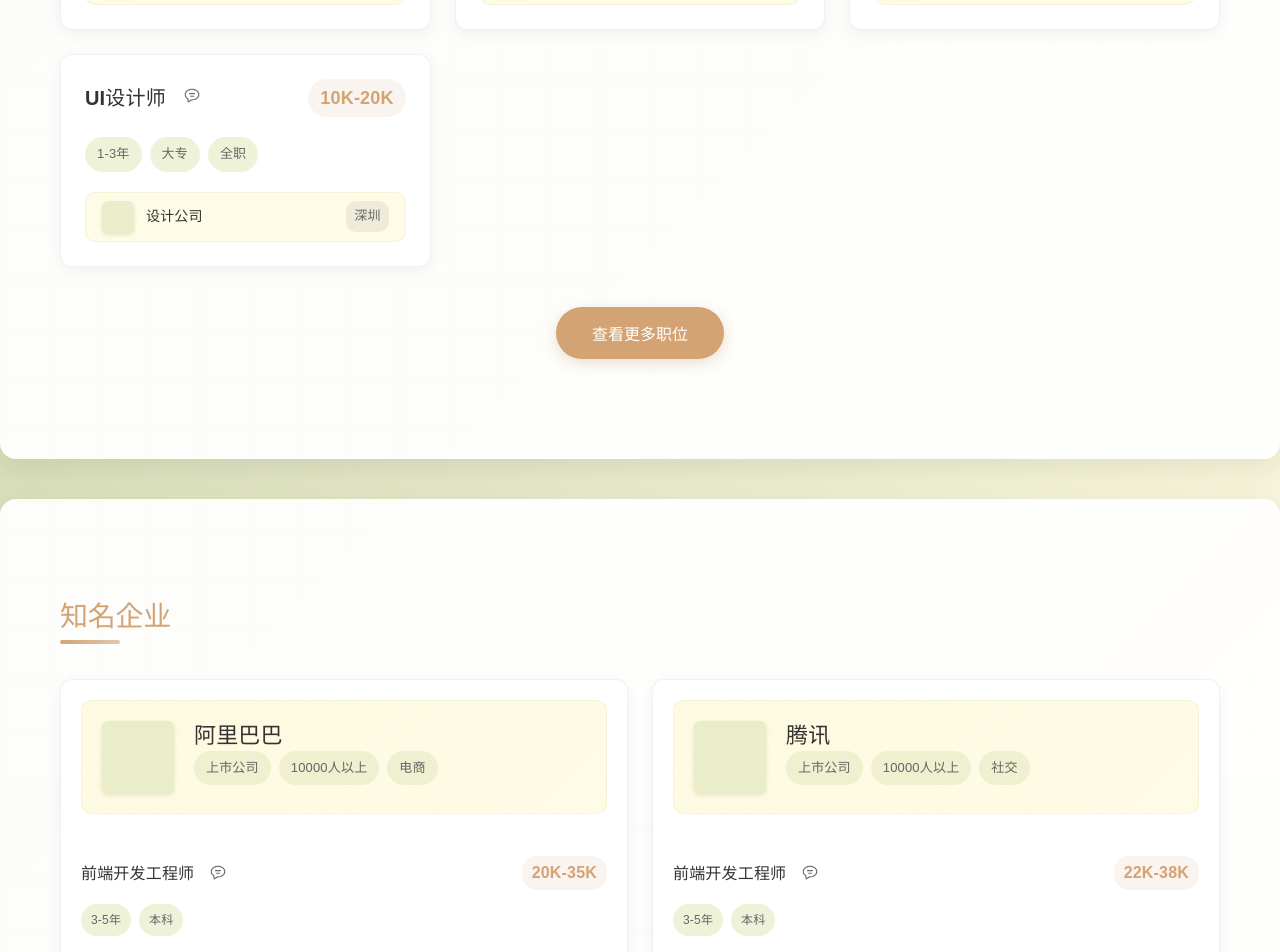
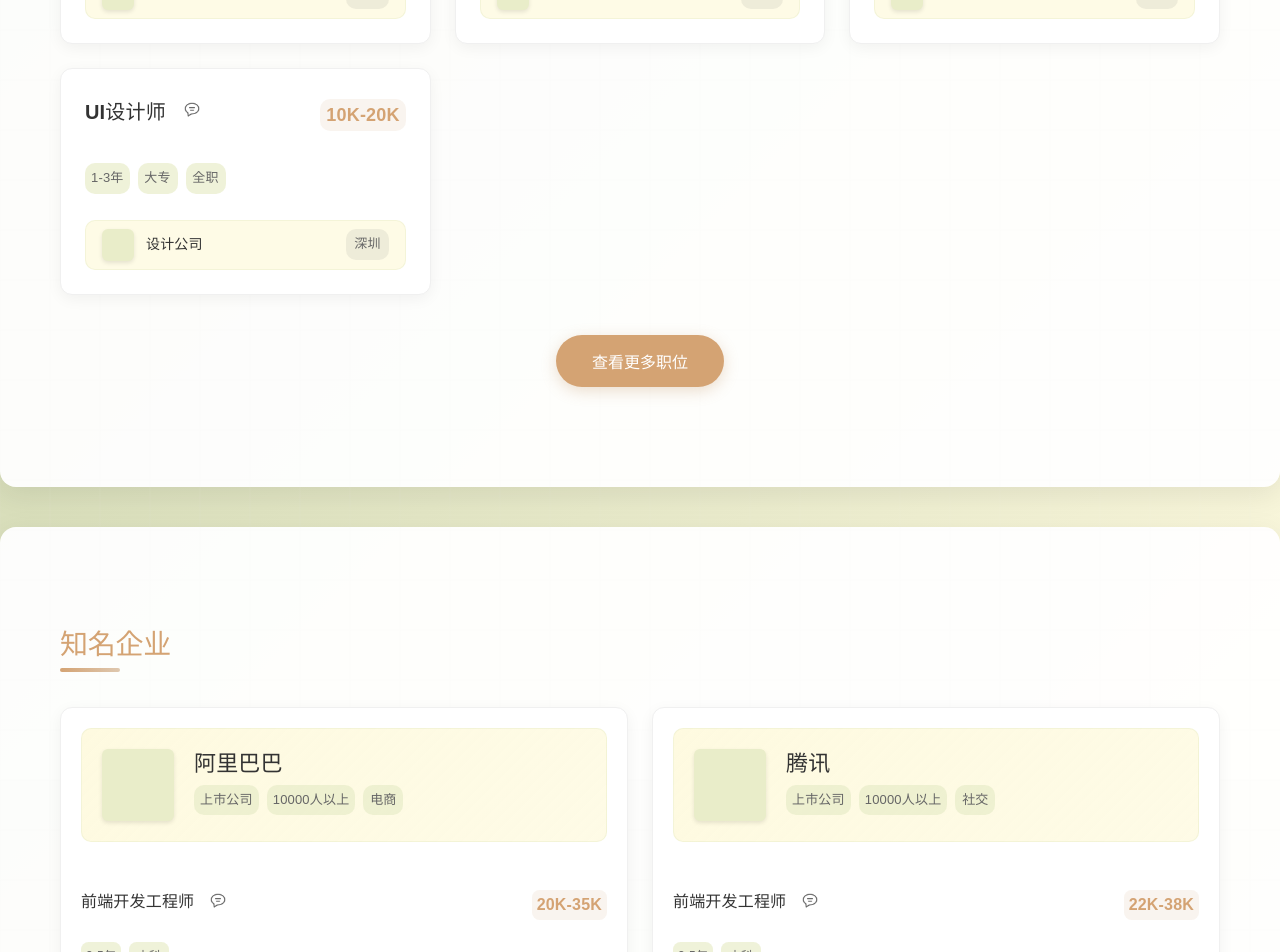
Before and after one commit to MetaDisintegrator/Recuraim_demo, a Vue app: page / in a window 1280 px wide. Shown: the part 820-1772 px from the top of the page. Built offline with nearby package versions, Linux system fonts and the light colour scheme.

Commit message:
style(Home，Job)：tag样式优化

```diff
--- a/src/components/JobDetail.vue
+++ b/src/components/JobDetail.vue
@@ -292,6 +292,7 @@ const startAnalysis = () => {
   background-color: rgba(233, 237, 201, 0.7);
   transition: all 0.3s;
   border: 1px solid rgba(233, 237, 201, 0.5);
+  min-width: 40px;
 }
 
 .tag-icon {
--- a/src/views/Home.vue
+++ b/src/views/Home.vue
@@ -385,8 +385,9 @@ h2::after {
   font-weight: bold;
   font-size: 18px;
   background-color: rgba(192, 146, 99, 0.1);
-  padding: 6px 12px;
-  border-radius: 20px;
+  padding: 3px 6px;
+  border-radius: 10px;
+  margin: 6px 0;
 }
 
 .job-tags {
@@ -397,12 +398,15 @@ h2::after {
 }
 
 .tag {
-  padding: 4px 12px;
+  padding: 2px 6px;
   background-color: rgba(233, 237, 201, 0.7);
-  border-radius: 20px;
+  border-radius: 10px;
   font-size: 13px;
   color: #666;
   transition: all 0.3s;
+  margin: 6px 0;
+  min-width: 40px;
+  text-align: center;
 }
 
 .company-card {
@@ -626,8 +630,9 @@ h2::after {
   font-weight: bold;
   font-size: 16px;
   background-color: rgba(192, 146, 99, 0.1);
-  padding: 4px 10px;
-  border-radius: 15px;
+  padding: 2px 5px;
+  border-radius: 7.5px;
+  margin: 6px 0;
 }
 
 .job-item-tags {
@@ -638,7 +643,9 @@ h2::after {
 
 .job-item-tags .tag {
   font-size: 12px;
-  padding: 3px 10px;
+  padding: 1.5px 5px;
+  border-radius: 7.5px;
+  margin: 6px 0;
 }
 
 .company-more {
--- a/src/views/Jobs.vue
+++ b/src/views/Jobs.vue
@@ -610,12 +610,15 @@ export default {
 }
 
 .tag {
-  padding: 4px 12px;
+  padding: 2px 6px;
   background-color: rgba(233, 237, 201, 0.7);
-  border-radius: 20px;
+  border-radius: 10px;
   font-size: 13px;
   color: #666;
   transition: all 0.3s;
+  margin: 6px 0;
+  min-width: 40px;
+  text-align: center;
 }
 
 .company-card {
```
